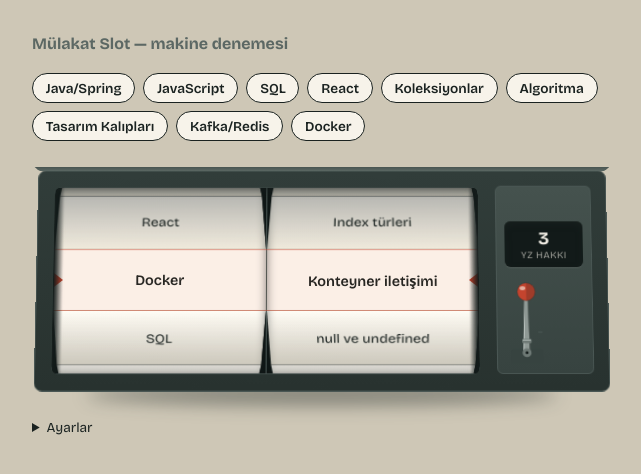
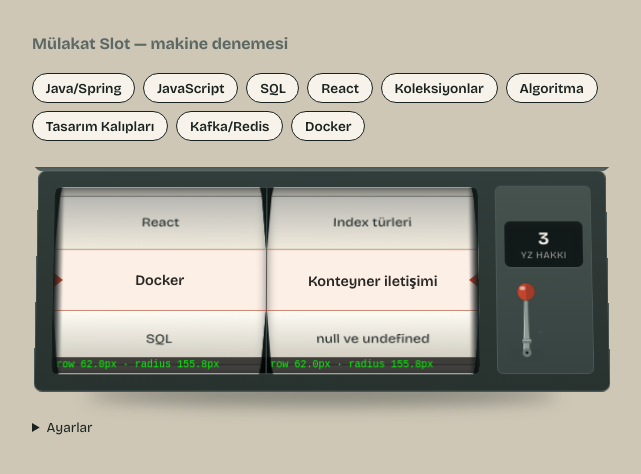
Before and after one commit to Metecode/interview-prep-slots, a React (Vite) app: page / in a window 1280 px wide. Shown: the top 474 px of the page, without its empty margins (318-959 px from the left). Built offline with nearby package versions, Linux system fonts and the light colour scheme.

Commit message:
fix: add temporary debug info for iOS Safari rendering issue in Drum component

```diff
--- a/src/components/Drum.module.css
+++ b/src/components/Drum.module.css
@@ -21,7 +21,9 @@
      yapıyor (gerçek cihazda; Chrome'un mobil emülasyonu Blink kullandığı
      için bunu hiç göstermiyor). Kırpma için overflow yeterli, contain'e
      gerek yok. */
-  overflow: hidden;
+  /* GEÇİCİ TEŞHİS: overflow: hidden kapatıldı, yüzler taşacak ama
+     görünüyorlar mı diye bakılıyor. Teşhis bitince geri açılacak. */
+  /* overflow: hidden; */
   perspective: 34rem;
   -webkit-perspective: 34rem;
   background: var(--well);
--- a/src/components/Drum.tsx
+++ b/src/components/Drum.tsx
@@ -100,6 +100,10 @@ export const Drum = forwardRef<DrumHandle, DrumProps>(function Drum(
   // Yalnızca dönüş bittiğinde değişir — animasyon kareleri state'e bağlı değil.
   const [settledIndex, setSettledIndex] = useState<number | null>(null);
 
+  // GEÇİCİ TEŞHİS: iOS Safari'de tambur render sorunu için. Kalıcı çözüm
+  // yazılınca kaldırılacak.
+  const [debugInfo, setDebugInfo] = useState<{ rowHeight: number; radius: number } | null>(null);
+
   useImperativeHandle(ref, () => ({
     finish() {
       // finish() onfinish'i tetikler, bitiş işleri tek yerde kalır.
@@ -116,8 +120,10 @@ export const Drum = forwardRef<DrumHandle, DrumProps>(function Drum(
 
     // Yarıçap her dönüş başında okunur; mobil kırılımda --row değişmişse
     // resize dinlemeden yakalanır.
-    const radius = radiusFor(readRowHeight(face));
+    const rowHeight = readRowHeight(face);
+    const radius = radiusFor(rowHeight);
     drum.style.setProperty("--radius", `${radius}px`);
+    setDebugInfo({ rowHeight, radius }); // GEÇİCİ TEŞHİS
 
     const isFirstMount = lastSpunKeyRef.current === null;
     // Aynı spinKey ile efekt yeniden çalışırsa (StrictMode'un çift çağrısı
@@ -194,6 +200,25 @@ export const Drum = forwardRef<DrumHandle, DrumProps>(function Drum(
       // 16 yüzün tamamını okumak gürültü olur; metin zaten soru kartında.
       aria-hidden="true"
     >
+      {/* GEÇİCİ TEŞHİS: iOS Safari render sorunu çözülünce kaldırılacak. */}
+      {debugInfo && (
+        <div
+          style={{
+            position: "absolute",
+            inset: "auto 0 0 0",
+            zIndex: 10,
+            padding: "2px 4px",
+            fontSize: "10px",
+            lineHeight: 1.2,
+            fontFamily: "monospace",
+            color: "#0f0",
+            background: "rgba(0,0,0,0.7)",
+            pointerEvents: "none",
+          }}
+        >
+          row {debugInfo.rowHeight.toFixed(1)}px · radius {debugInfo.radius.toFixed(1)}px
+        </div>
+      )}
       <div
         ref={drumRef}
         className={styles.drum}
```
